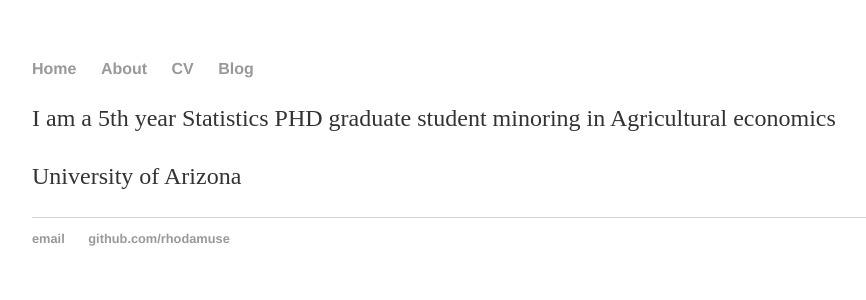
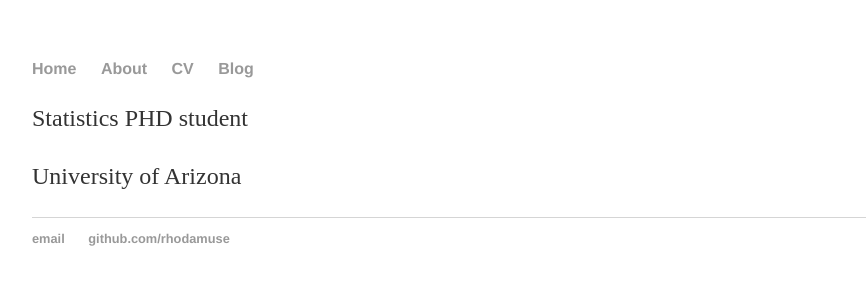
Before and after one commit to rhodamuse/rhodamuse.github.io, a Jekyll site: the page built from index.html, in a window 1280 px wide. Shown: the top 300 px of the page, without its empty margins (160-1026 px from the left). Built offline with Jekyll 4.4.1, drawn with Linux system fonts in a browser that asks for light colours.

Commit message:
Update index.html

```diff
--- a/index.html
+++ b/index.html
@@ -3,6 +3,6 @@ layout: default
 title: Rhoda Muse
 ---
 <div class="blurb">
-	<p>I am a 5th year Statistics PHD graduate student minoring in Agricultural economics</p>
+	<p>Statistics PHD student</p>
 	<p> University of Arizona</p>
 </div><!-- /.blurb -->
```
